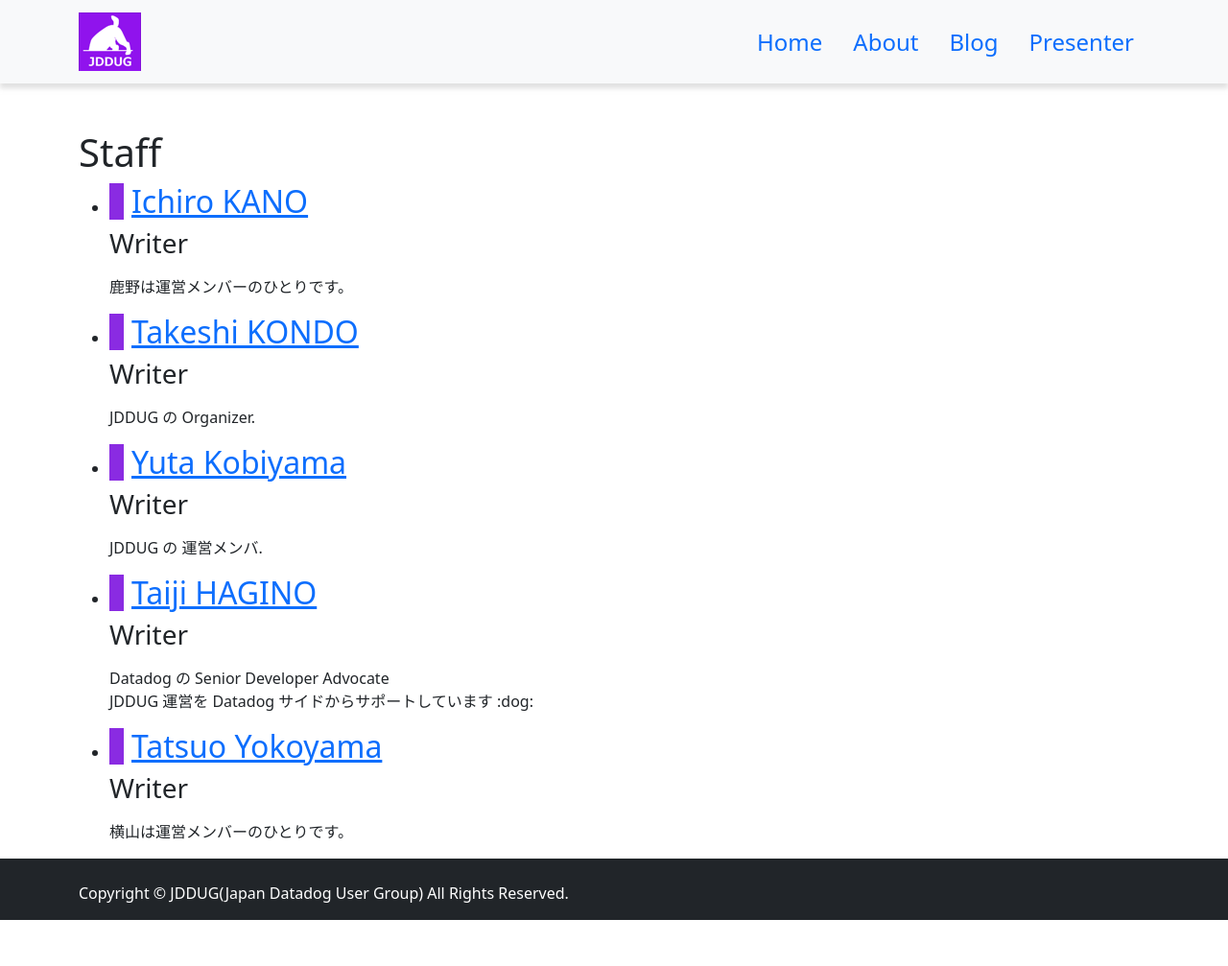
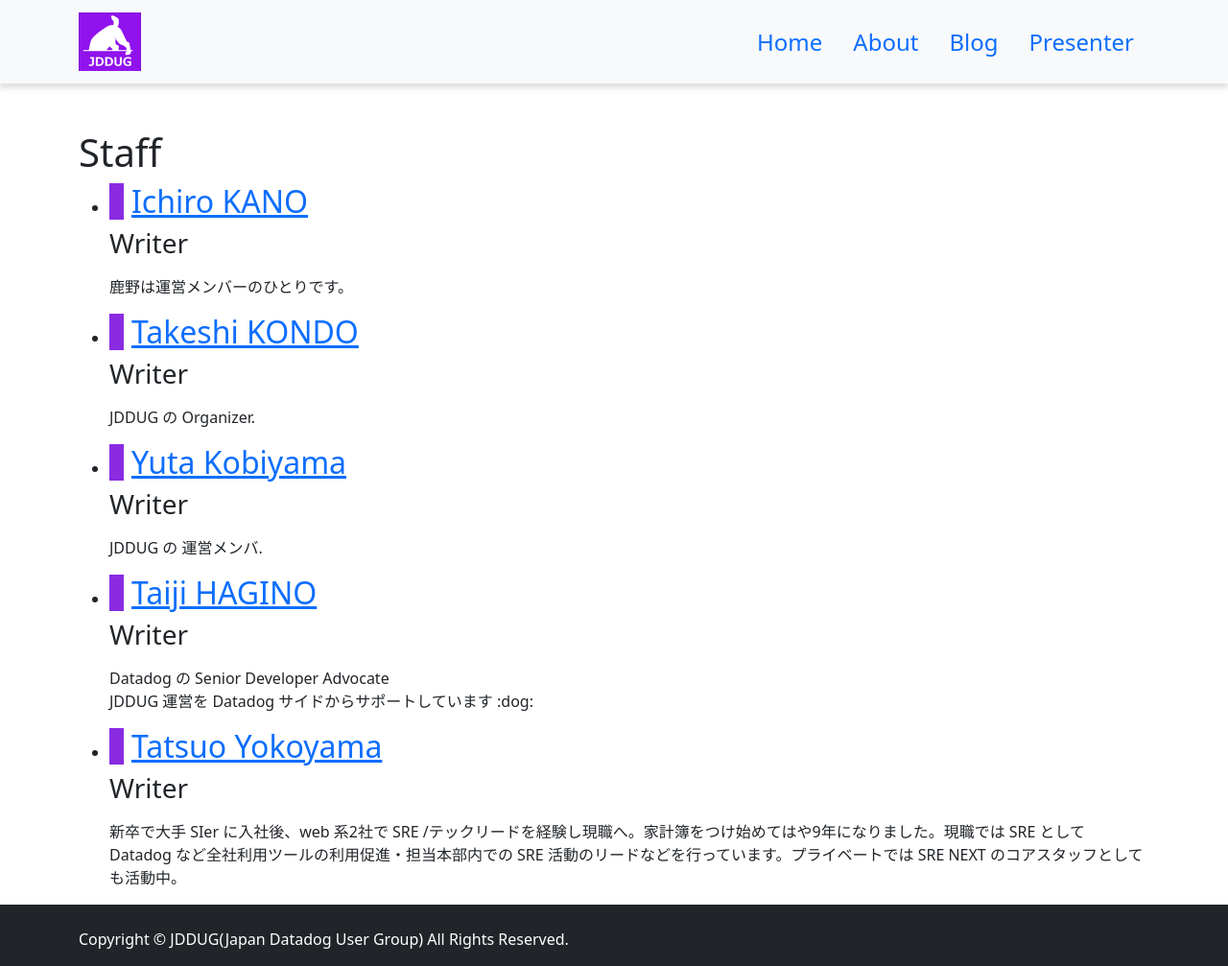
Before and after one commit to jdd-ug/jdd-ug.github.io, a Jekyll site: the page built from staff.html, in a window 1280 px wide. Shown: the whole page at 96% size. Built offline with Jekyll 4.4.1, drawn with Linux system fonts in a browser that asks for light colours; before the commit the page ends 959 px from its top, so only the background shows below that.

Commit message:
Update tatsuo48.md

```diff
--- a/_authors/tatsuo48.md
+++ b/_authors/tatsuo48.md
@@ -5,8 +5,8 @@ short_name: tatsuo48
 name: Tatsuo Yokoyama
 position: Writer
 my_url: https://tatsuo48.me/
-x_id: tatsuo48
+x_id: tatsuo4848
 image_url: https://github.com/tatsuo48.png
 ---
 
-横山は運営メンバーのひとりです。
+新卒で大手 SIer に入社後、web 系2社で SRE /テックリードを経験し現職へ。家計簿をつけ始めてはや9年になりました。現職では SRE として Datadog など全社利用ツールの利用促進・担当本部内での SRE 活動のリードなどを行っています。プライベートでは SRE NEXT のコアスタッフとしても活動中。
```
